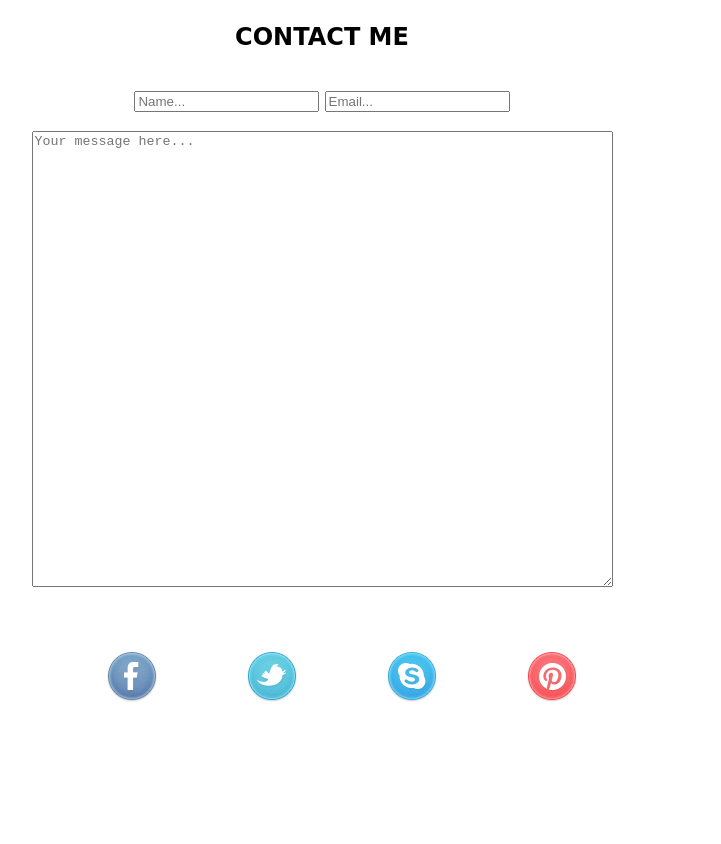
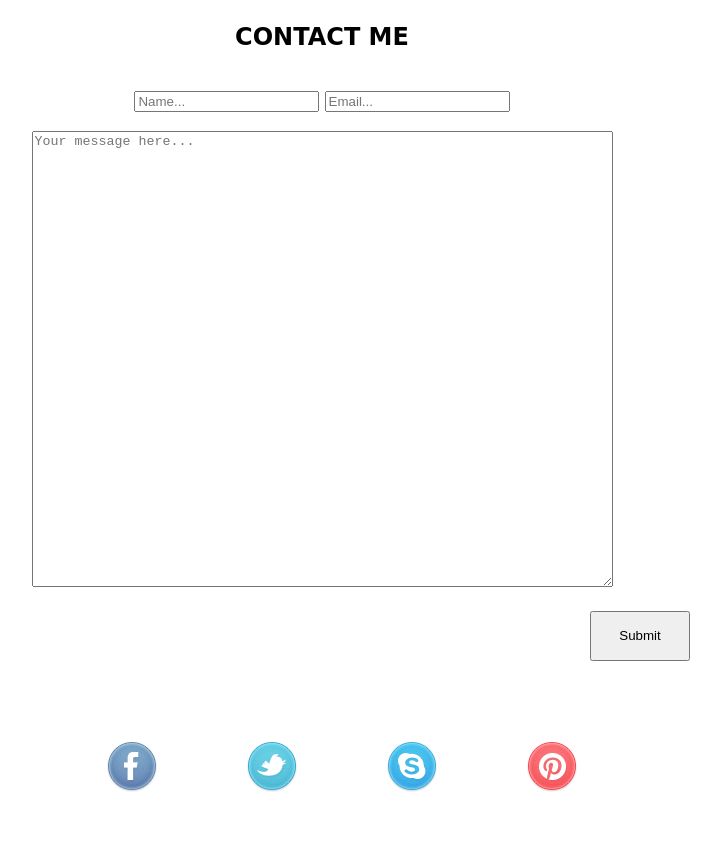
Before and after one commit to davospots/davospots.github.io, a plain HTML site: page index.html in a window 1280 px wide. Shown: the part 1379-2223 px from the top of the page, without its empty margins (318-1039 px from the left). Before the commit the page ends 2146 px from the top, so only its background shows below. Drawn offline with Linux system fonts and the light colour scheme.

Commit message:
adding submit button

```diff
--- a/index.html
+++ b/index.html
@@ -75,8 +75,9 @@
                     <br><br>
                     <label for="message" id="message"></label>
                     <textarea name="message" cols="70" rows="30" placeholder="Your message here..."></textarea>
+
                 </form>
-
+                <input class="button" type="submit">
             </div>
         </div>
         <footer>
--- a/style.css
+++ b/style.css
@@ -135,3 +135,8 @@ form {
     justify-content: center;
 
 }
+.button{
+    height: 50px;
+    width: 100px;
+    margin: 20px;
+    margin-left: 900px;
```
